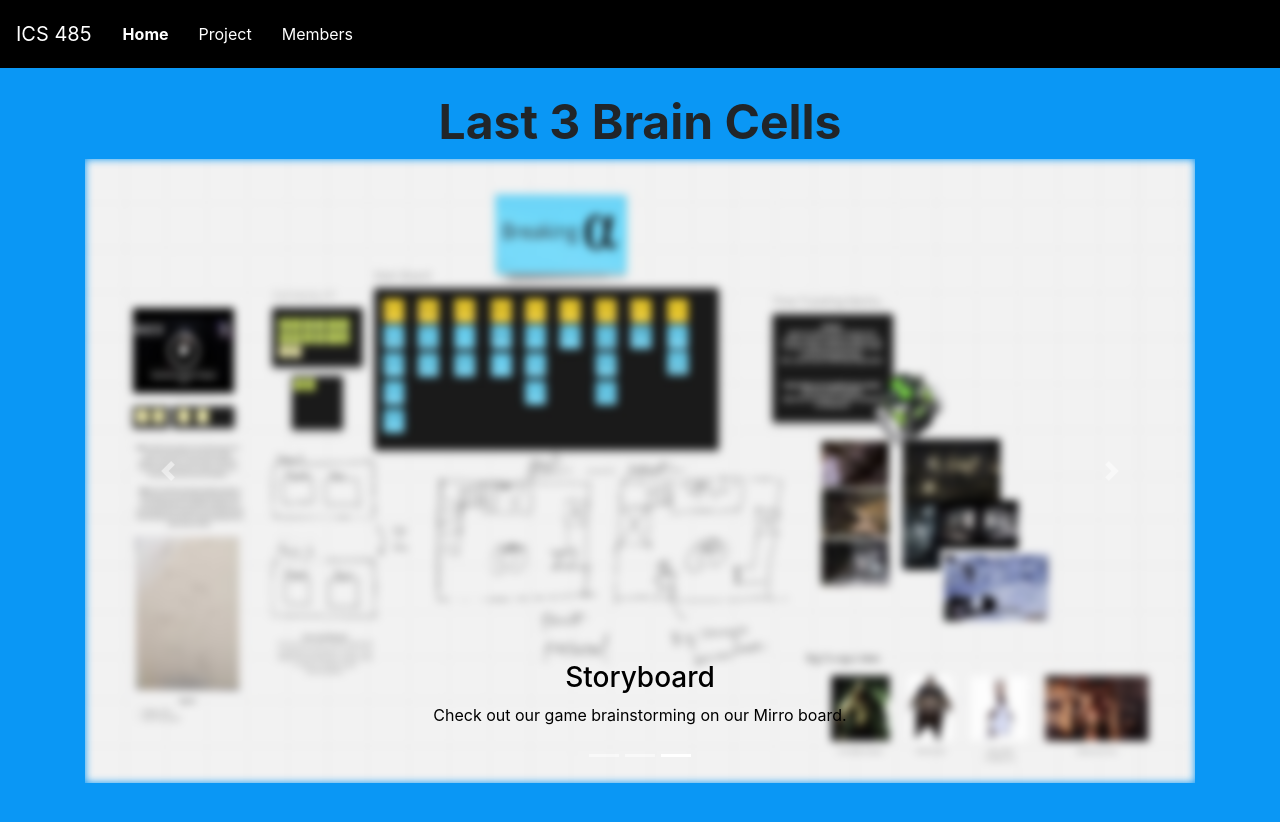
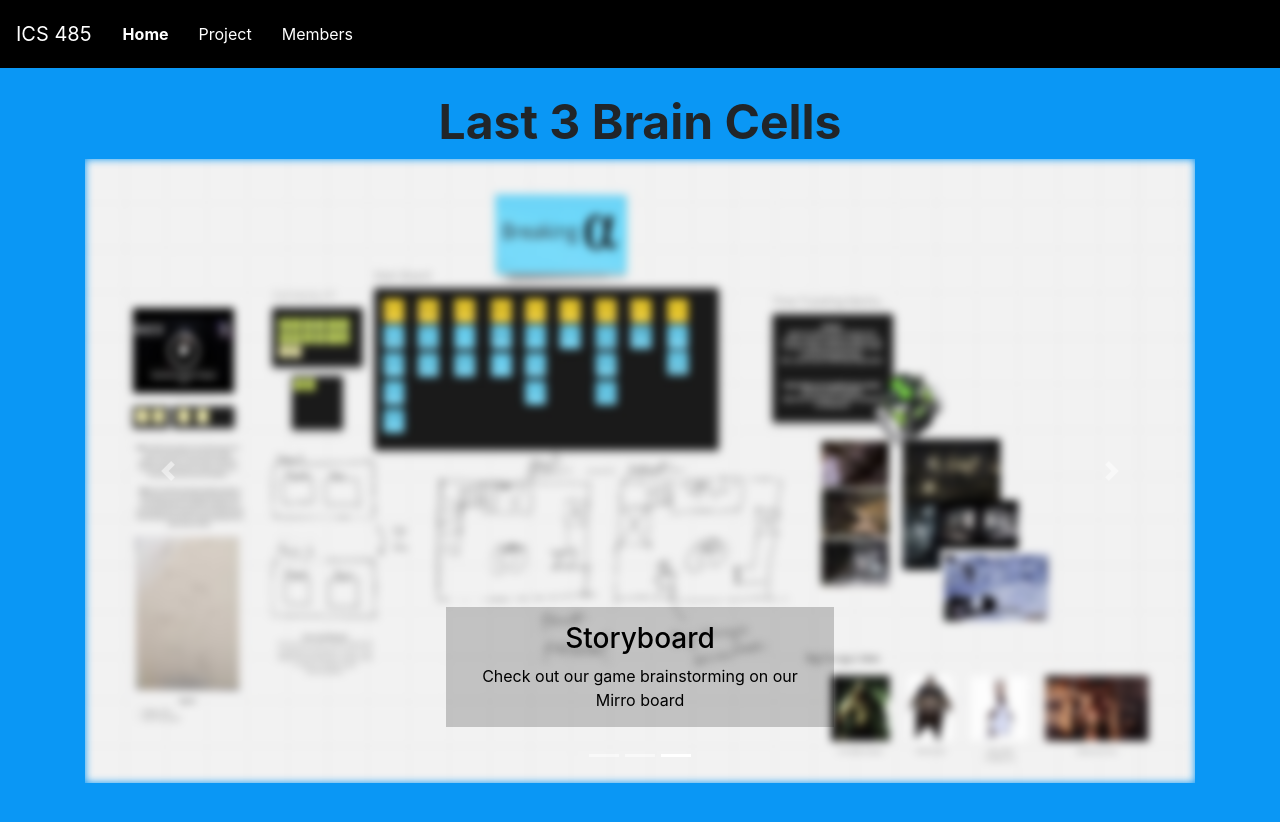
Before and after one commit to L3BC/ics485-site, a React (Create React App) app: page /#/ in a window 1280 px wide. Both pictures are taken after a click on the item 676 px from the left and 755 px from the top of the page. Shown: the top 822 px of the page. Built offline with nearby package versions, Linux system fonts and the light colour scheme.

Commit message:
Fixed carousel text visibility

```diff
--- a/src/App.css
+++ b/src/App.css
@@ -15,3 +15,13 @@ html, body, #root, .App {
 #imageBlur {
   filter: blur(4px);
 }
+
+.gradient {
+  margin: auto;
+  background:
+  linear-gradient(
+    rgba(0, 0, 0, 0.2),
+    rgba(0, 0, 0, 0.2)
+  );
+  width: 50%
+}
--- a/src/containers/home/Home.js
+++ b/src/containers/home/Home.js
@@ -3,7 +3,7 @@ import Carousel from 'react-bootstrap/Carousel';
 // import naruto from '../../assets/naruto.jpg';
 // import kda from '../../assets/kda.jpg';
 import trello from '../../assets/trello.jpg';
-import newshoes from '../../assets/newshoes.jpg';
+import timetravel from '../../assets/timetravel.jpg';
 import mirro from '../../assets/mirro.jpg';
 
 const Home = (props) => {
@@ -26,13 +26,16 @@ const Home = (props) => {
                     <Carousel.Item>
                         <img
                             className="d-block w-100"
-                            src={newshoes}
+                            id={'imageBlur'}
+                            src={timetravel}
                             alt="Third slide"
                         />
 
                         <Carousel.Caption>
-                            <h3>Breaking Alpha</h3>
-                            <p>Check out our game, Breaking Alpha on itch.io</p>
+                            <div className="gradient">
+                                <h3 style={{ paddingTop: 15 }}>Breaking Alpha</h3>
+                                <p style={{ paddingBottom: 15 }}>Check out our game, Breaking Alpha on itch.io</p>
+                            </div>
                         </Carousel.Caption>
                     </Carousel.Item>
                     <Carousel.Item>
@@ -46,8 +49,10 @@ const Home = (props) => {
                         </a>
 
                         <Carousel.Caption>
-                            <h3>Trello Board</h3>
-                            <p>Check out our activities on our Trello board</p>
+                            <div className="gradient">
+                                <h3 style={{ paddingTop: 15 }}>Trello Board</h3>
+                                <p style={{ paddingBottom: 15 }}>Check out our activities on our Trello board</p>
+                            </div>
                         </Carousel.Caption>
                     </Carousel.Item>
                     <Carousel.Item>
@@ -61,8 +66,19 @@ const Home = (props) => {
                         </a>
 
                         <Carousel.Caption>
-                            <h3 style={{ color: '#000000' }}>Storyboard</h3>
-                            <p style={{ color: '#000000' }}>Check out our game brainstorming on our Mirro board.</p>
+                            <div className="gradient">
+                                <h3 style={{ paddingTop: 15, color: '#000' }}>Storyboard</h3>
+                                <p
+                                    style={{
+                                        paddingBottom: 15,
+                                        paddingRight: 15,
+                                        paddingLeft: 15,
+                                        color: '#000'
+                                    }}
+                                >
+                                    Check out our game brainstorming on our Mirro board
+                                </p>
+                            </div>
                         </Carousel.Caption>
                     </Carousel.Item>
                 </Carousel>
```
Also changed, not shown: src/assets/timetravel.jpg (added).
